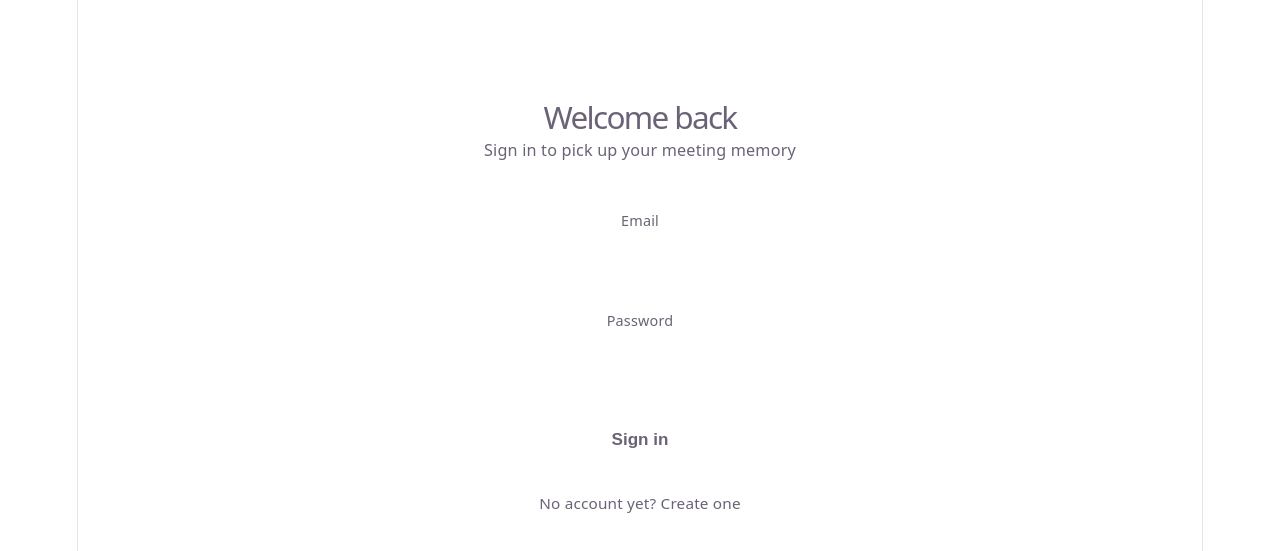
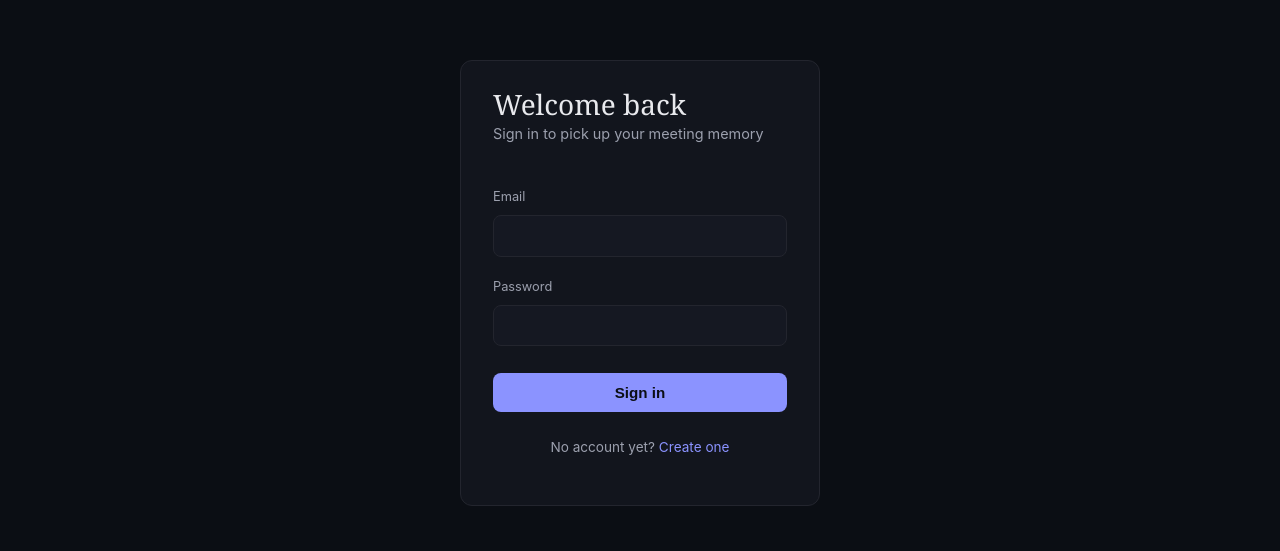
Before and after one commit to sakshi1603-gif/AI-Meeting-Memory, a React (Vite) app in the folder Frontend/: page /login in a window 1280 px wide. Shown: the part 117-668 px from the top of the page. Built offline with nearby package versions, Linux system fonts and the light colour scheme; no server answers.

Commit message:
fix: improve login and signup page UI

```diff
--- a/Frontend/src/index.css
+++ b/Frontend/src/index.css
@@ -1,111 +1,58 @@
 :root {
-  --text: #6b6375;
-  --text-h: #08060d;
-  --bg: #fff;
-  --border: #e5e4e7;
-  --code-bg: #f4f3ec;
-  --accent: #aa3bff;
-  --accent-bg: rgba(170, 59, 255, 0.1);
-  --accent-border: rgba(170, 59, 255, 0.5);
-  --social-bg: rgba(244, 243, 236, 0.5);
-  --shadow:
-    rgba(0, 0, 0, 0.1) 0 10px 15px -3px, rgba(0, 0, 0, 0.05) 0 4px 6px -2px;
+  --ink-bg: #0B0E14;
+  --ink-surface: #12151D;
+  --ink-surface-2: #151822;
+  --ink-border: #23252E;
 
-  --sans: system-ui, 'Segoe UI', Roboto, sans-serif;
-  --heading: system-ui, 'Segoe UI', Roboto, sans-serif;
-  --mono: ui-monospace, Consolas, monospace;
+  --indigo: #8B93FF;
+  --indigo-dim: rgba(139, 147, 255, 0.12);
+  --amber: #F2B134;
+  --amber-dim: rgba(242, 177, 52, 0.14);
 
-  font: 18px/145% var(--sans);
-  letter-spacing: 0.18px;
-  color-scheme: light dark;
-  color: var(--text);
-  background: var(--bg);
+
+  --danger: #ff6b6b;
+  --danger-dim: rgba(255, 107, 107, 0.12);
+
+  --text-primary: #E8E9ED;
+  --text-secondary: #9CA0AE;
+  --text-faint: #6B7280;
+
+  --font-display: "Source Serif 4", Georgia, serif;
+  --font-sans: -apple-system, "Segoe UI", system-ui, sans-serif;
+  --font-mono: "JetBrains Mono", monospace;
+
+  font: 16px/145% var(--font-sans);
+  color-scheme: dark;
+  color: var(--text-primary);
+  background: var(--ink-bg);
   font-synthesis: none;
   text-rendering: optimizeLegibility;
   -webkit-font-smoothing: antialiased;
   -moz-osx-font-smoothing: grayscale;
-
-  @media (max-width: 1024px) {
-    font-size: 16px;
-  }
 }
 
-@media (prefers-color-scheme: dark) {
-  :root {
-    --text: #9ca3af;
-    --text-h: #f3f4f6;
-    --bg: #16171d;
-    --border: #2e303a;
-    --code-bg: #1f2028;
-    --accent: #c084fc;
-    --accent-bg: rgba(192, 132, 252, 0.15);
-    --accent-border: rgba(192, 132, 252, 0.5);
-    --social-bg: rgba(47, 48, 58, 0.5);
-    --shadow:
-      rgba(0, 0, 0, 0.4) 0 10px 15px -3px, rgba(0, 0, 0, 0.25) 0 4px 6px -2px;
-  }
-
-  #social .button-icon {
-    filter: invert(1) brightness(2);
-  }
-}
-
-#root {
-  width: 1126px;
-  max-width: 100%;
-  margin: 0 auto;
-  text-align: center;
-  border-inline: 1px solid var(--border);
-  min-height: 100svh;
-  display: flex;
-  flex-direction: column;
+* {
   box-sizing: border-box;
 }
 
 body {
   margin: 0;
+  background: var(--ink-bg);
+  min-height: 100vh;
 }
 
-h1,
-h2 {
-  font-family: var(--heading);
-  font-weight: 500;
-  color: var(--text-h);
+#root {
+  min-height: 100vh;
 }
 
-h1 {
-  font-size: 56px;
-  letter-spacing: -1.68px;
-  margin: 32px 0;
-  @media (max-width: 1024px) {
-    font-size: 36px;
-    margin: 20px 0;
-  }
-}
-h2 {
-  font-size: 24px;
-  line-height: 118%;
-  letter-spacing: -0.24px;
-  margin: 0 0 8px;
-  @media (max-width: 1024px) {
-    font-size: 20px;
-  }
-}
-p {
+h1, h2, h3 {
+  font-family: var(--font-display);
+  font-weight: 500;
+  color: var(--text-primary);
   margin: 0;
 }
 
-code,
-.counter {
-  font-family: var(--mono);
-  display: inline-flex;
-  border-radius: 4px;
-  color: var(--text-h);
+code {
+  font-family: var(--font-mono);
+  font-size: 0.9em;
 }
-
-code {
-  font-size: 15px;
-  line-height: 135%;
-  padding: 4px 8px;
-  background: var(--code-bg);
-}
--- /dev/null
+++ b/Frontend/src/pages/LoginPage.css
@@ -0,0 +1,96 @@
+.auth-page {
+  min-height: 100vh;
+  display: flex;
+  align-items: center;
+  justify-content: center;
+  background: var(--ink-bg);
+  font-family: var(--font-sans);
+  padding: 1.5rem;
+}
+
+.auth-card {
+  width: 100%;
+  max-width: 360px;
+  background: var(--ink-surface);
+  border: 1px solid var(--ink-border);
+  border-radius: 12px;
+  padding: 2rem;
+}
+
+.auth-heading {
+  font-family: var(--font-display);
+  font-size: 1.75rem;
+  color: var(--text-primary);
+  margin: 0 0 0.35rem;
+}
+
+.auth-subheading {
+  font-size: 0.9rem;
+  color: var(--text-secondary);
+  margin: 0 0 1.75rem;
+}
+
+.auth-form {
+  display: flex;
+  flex-direction: column;
+  gap: 0.4rem;
+}
+
+.auth-label {
+  font-size: 0.8rem;
+  color: var(--text-secondary);
+  margin-top: 0.75rem;
+}
+
+.auth-input {
+  background: var(--ink-surface-2);
+  border: 1px solid var(--ink-border);
+  border-radius: 8px;
+  padding: 0.65rem 0.75rem;
+  color: var(--text-primary);
+  font-size: 0.95rem;
+  font-family: var(--font-sans);
+  outline: none;
+}
+
+.auth-input:focus {
+  border-color: var(--indigo);
+}
+
+.auth-error {
+  color: var(--danger);
+  background: var(--danger-dim);
+  border-radius: 8px;
+  padding: 0.6rem 0.75rem;
+  font-size: 0.85rem;
+  margin: 0.5rem 0 0;
+}
+
+.auth-button {
+  margin-top: 1.25rem;
+  background: var(--indigo);
+  color: var(--ink-bg);
+  border: none;
+  border-radius: 8px;
+  padding: 0.7rem;
+  font-size: 0.95rem;
+  font-weight: 600;
+  cursor: pointer;
+}
+
+.auth-button:disabled {
+  opacity: 0.6;
+  cursor: not-allowed;
+}
+
+.auth-footer {
+  margin-top: 1.5rem;
+  font-size: 0.85rem;
+  color: var(--text-secondary);
+  text-align: center;
+}
+
+.auth-link {
+  color: var(--indigo);
+  text-decoration: none;
+}
--- a/Frontend/src/pages/LoginPage.tsx
+++ b/Frontend/src/pages/LoginPage.tsx
@@ -2,6 +2,7 @@ import { useState } from 'react';
 import type { FormEvent } from 'react';
 import { Link, useLocation, useNavigate } from 'react-router-dom';
 import { useAuth } from '../context/AuthContext';
+import './LoginPage.css';
 
 export function LoginPage() {
   const { login, error, clearError } = useAuth();
@@ -10,7 +11,7 @@ export function LoginPage() {
   const [submitting, setSubmitting] = useState(false);
   const navigate = useNavigate();
   const location = useLocation();
-  const redirectTo = (location.state as { from?: string })?.from ?? '/meetings';
+  const redirectTo = (location.state as { from?: string })?.from ?? '/';
 
   async function handleSubmit(e: FormEvent) {
     e.preventDefault();
@@ -25,13 +26,13 @@ export function LoginPage() {
   }
 
   return (
-    <div style={styles.page}>
-      <div style={styles.card}>
-        <h1 style={styles.heading}>Welcome back</h1>
-        <p style={styles.subheading}>Sign in to pick up your meeting memory</p>
+    <div className="auth-page">
+      <div className="auth-card">
+        <h1 className="auth-heading">Welcome back</h1>
+        <p className="auth-subheading">Sign in to pick up your meeting memory</p>
 
-        <form onSubmit={handleSubmit} style={styles.form}>
-          <label style={styles.label} htmlFor="email">
+        <form onSubmit={handleSubmit} className="auth-form">
+          <label className="auth-label" htmlFor="email">
             Email
           </label>
           <input
@@ -44,10 +45,10 @@ export function LoginPage() {
               setEmail(e.target.value);
               if (error) clearError();
             }}
-            style={styles.input}
+            className="auth-input"
           />
 
-          <label style={styles.label} htmlFor="password">
+          <label className="auth-label" htmlFor="password">
             Password
           </label>
           <input
@@ -60,19 +61,19 @@ export function LoginPage() {
               setPassword(e.target.value);
               if (error) clearError();
             }}
-            style={styles.input}
+            className="auth-input"
           />
 
-          {error && <p style={styles.error}>{error}</p>}
+          {error && <p className="auth-error">{error}</p>}
 
-          <button type="submit" disabled={submitting} style={styles.button}>
+          <button type="submit" disabled={submitting} className="auth-button">
             {submitting ? 'Signing in…' : 'Sign in'}
           </button>
         </form>
 
-        <p style={styles.footer}>
+        <p className="auth-footer">
           No account yet?{' '}
-          <Link to="/signup" style={styles.link}>
+          <Link to="/signup" className="auth-link">
             Create one
           </Link>
         </p>
@@ -80,83 +81,3 @@ export function LoginPage() {
     </div>
   );
 }
-
-const styles: Record<string, React.CSSProperties> = {
-  page: {
-    minHeight: '100vh',
-    display: 'flex',
-    alignItems: 'center',
-    justifyContent: 'center',
-    background: 'var(--ink-bg)',
-    fontFamily: 'var(--font-sans)',
-    padding: '1.5rem',
-  },
-  card: {
-    width: '100%',
-    maxWidth: 360,
-    background: 'var(--ink-surface)',
-    border: '1px solid var(--ink-border)',
-    borderRadius: 12,
-    padding: '2rem',
-  },
-  heading: {
-    fontFamily: 'var(--font-display)',
-    fontSize: '1.75rem',
-    color: 'var(--text-primary)',
-    margin: '0 0 0.35rem',
-  },
-  subheading: {
-    fontSize: '0.9rem',
-    color: 'var(--text-secondary)',
-    margin: '0 0 1.75rem',
-  },
-  form: {
-    display: 'flex',
-    flexDirection: 'column',
-    gap: '0.4rem',
-  },
-  label: {
-    fontSize: '0.8rem',
-    color: 'var(--text-secondary)',
-    marginTop: '0.75rem',
-  },
-  input: {
-    background: 'var(--ink-surface-2)',
-    border: '1px solid var(--ink-border)',
-    borderRadius: 8,
-    padding: '0.65rem 0.75rem',
-    color: 'var(--text-primary)',
-    fontSize: '0.95rem',
-    fontFamily: 'var(--font-sans)',
-    outline: 'none',
-  },
-  error: {
-    color: 'var(--danger)',
-    background: 'var(--danger-dim)',
-    borderRadius: 8,
-    padding: '0.6rem 0.75rem',
-    fontSize: '0.85rem',
-    margin: '0.5rem 0 0',
-  },
-  button: {
-    marginTop: '1.25rem',
-    background: 'var(--indigo)',
-    color: 'var(--ink-bg)',
-    border: 'none',
-    borderRadius: 8,
-    padding: '0.7rem',
-    fontSize: '0.95rem',
-    fontWeight: 600,
-    cursor: 'pointer',
-  },
-  footer: {
-    marginTop: '1.5rem',
-    fontSize: '0.85rem',
-    color: 'var(--text-secondary)',
-    textAlign: 'center',
-  },
-  link: {
-    color: 'var(--indigo)',
-    textDecoration: 'none',
-  },
-};
```
